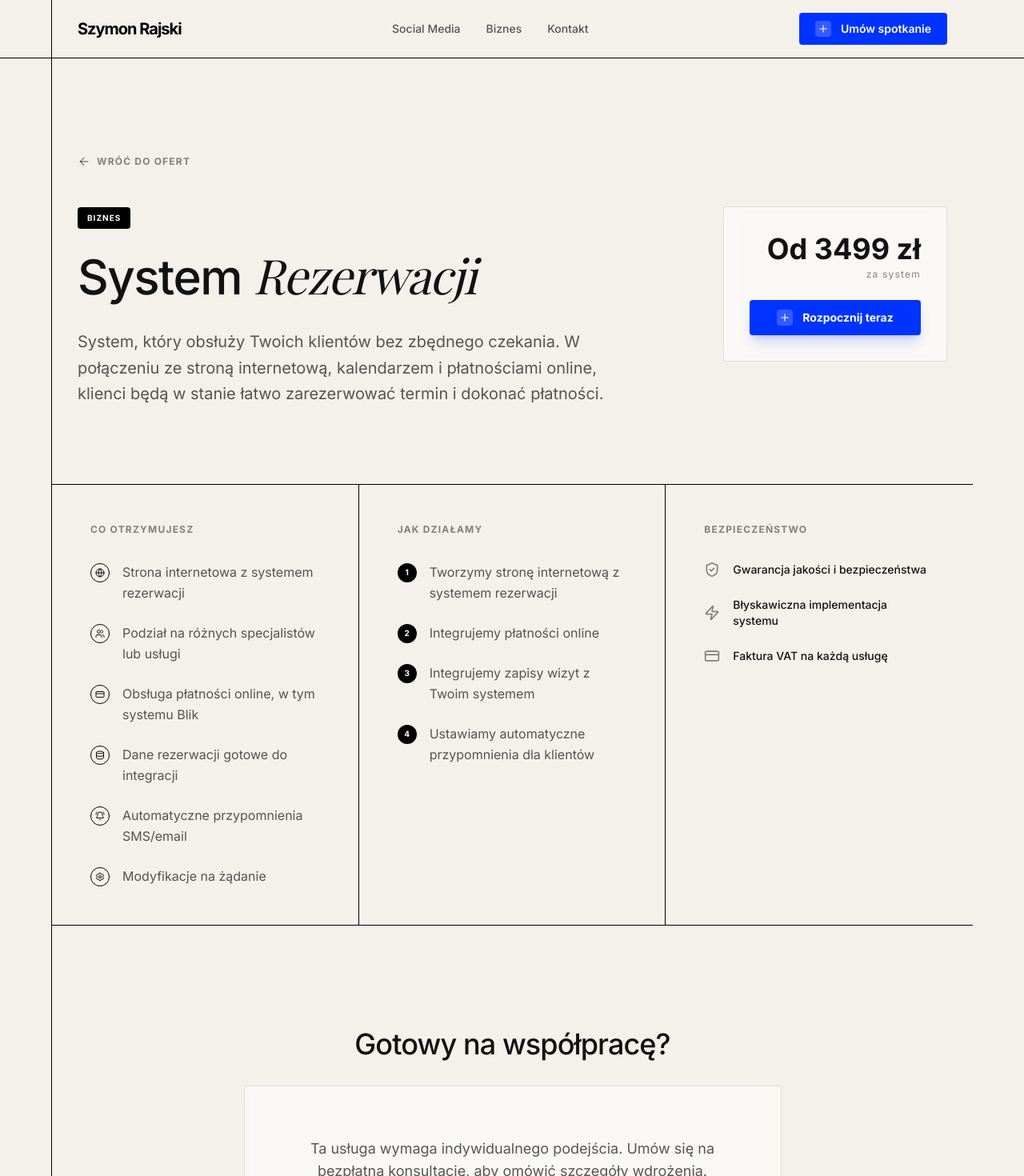
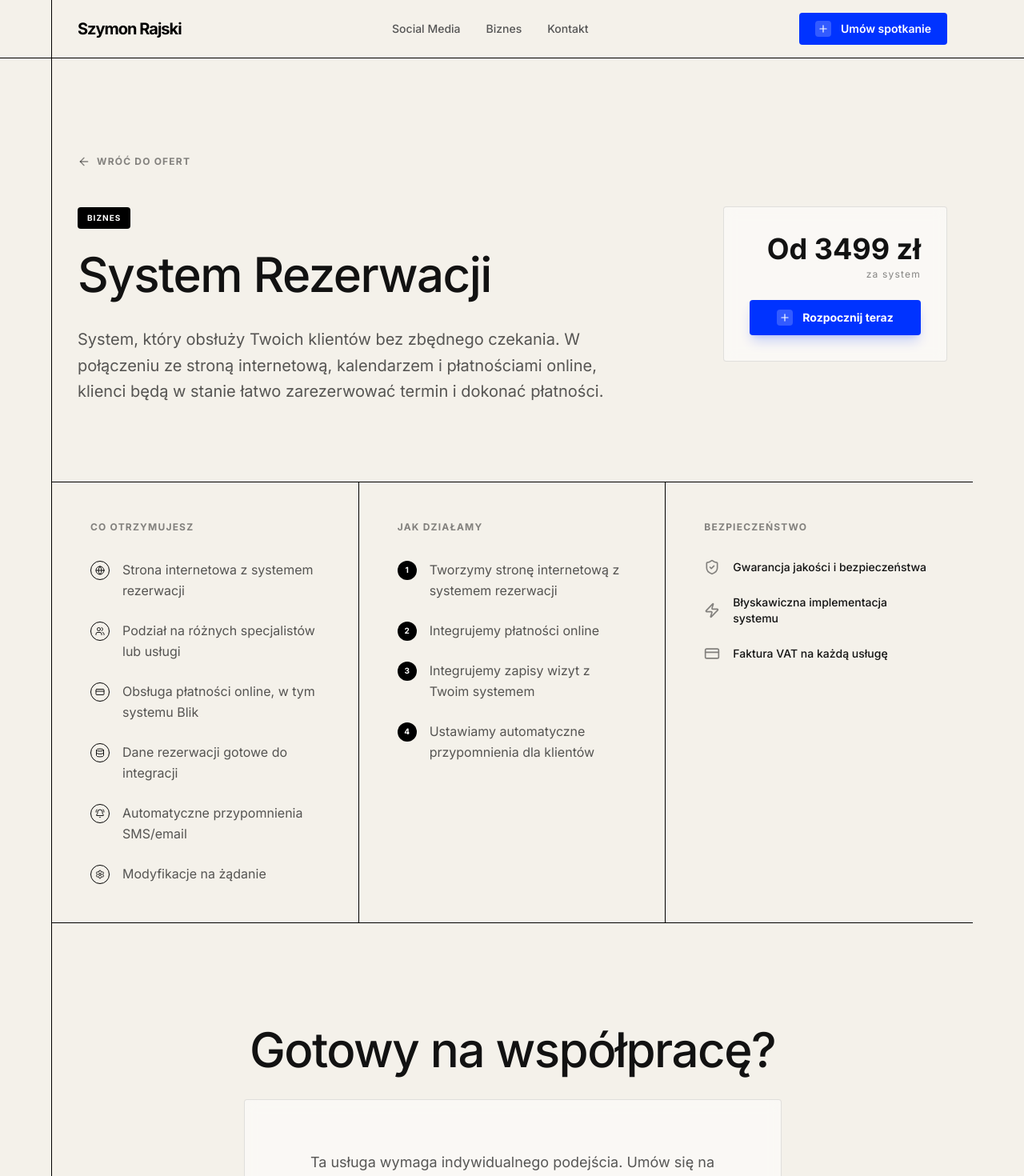
Before and after one commit to szymonr-biznes/szymon-rajski, a Next.js app: page /business/bookings in a window 1280 px wide. Shown: the top 1470 px of the page at 80% size. Built offline with nearby package versions, Linux system fonts and the light colour scheme; a web font is replaced by a local one.

Commit message:
style contact product message

```diff
--- a/app/business/[slug]/page.tsx
+++ b/app/business/[slug]/page.tsx
@@ -51,11 +51,7 @@
                   Biznes
                 </div>
                 <h1 className="text-2xl md:text-5xl lg:text-6xl font-medium tracking-tight text-foreground leading-[1.1] mb-8">
-                  {service.title.split(' ').map((word, i) => (
-                    <span key={i}>
-                      {i % 2 === 1 ? <span className="font-serif italic font-normal">{word}</span> : word}{' '}
-                    </span>
-                  ))}
+                  {service.title}
                 </h1>
                 <p className="text-sm md:text-xl text-foreground/70 leading-relaxed max-w-2xl">
                   {service.fullDescription}
@@ -136,7 +132,7 @@
           {/* Checkout/Contact Section */}
           <div id="order" className="w-auto ml-3 lg:w-[calc(100%-128px)] lg:mx-16 border-l border-black py-20 lg:py-32 px-6 lg:px-12 pb-20 md:pb-32 relative">
             <div className="max-w-2xl mx-auto text-center">
-              <h2 className="text-3xl md:text-4xl font-medium tracking-tight mb-8">
+              <h2 className="text-2xl md:text-5xl lg:text-6xl font-medium tracking-tight mb-8">
                 Gotowy na współpracę?
               </h2>
               <div className="bg-white/50 backdrop-blur-sm p-6 md:p-12 rounded-sm border border-black/10 text-left">
--- a/app/social-media/[slug]/page.tsx
+++ b/app/social-media/[slug]/page.tsx
@@ -51,11 +51,7 @@
                   Instagram
                 </div>
                 <h1 className="text-2xl md:text-5xl lg:text-6xl font-medium tracking-tight text-foreground leading-[1.1] mb-8">
-                  {service.title.split(' ').map((word, i) => (
-                    <span key={i}>
-                      {i % 2 === 1 ? <span className="font-serif italic font-normal">{word}</span> : word}{' '}
-                    </span>
-                  ))}
+                  {service.title}
                 </h1>
                 <p className="text-sm md:text-xl text-foreground/70 leading-relaxed max-w-2xl">
                   {service.fullDescription}
@@ -136,7 +132,7 @@
           {/* Checkout/Contact Section */}
           <div id="order" className="w-auto ml-3 lg:w-[calc(100%-128px)] lg:mx-16 border-l border-black py-20 lg:py-32 px-6 lg:px-12 pb-20 md:pb-32 relative">
             <div className="max-w-2xl mx-auto text-center">
-              <h2 className="text-3xl md:text-4xl font-medium tracking-tight mb-8">
+              <h2 className="text-2xl md:text-5xl lg:text-6xl font-medium tracking-tight mb-8">
                 Gotowy na współpracę?
               </h2>
               <div className="bg-white/50 backdrop-blur-sm p-6 md:p-12 rounded-sm border border-black/10 text-left">
```
